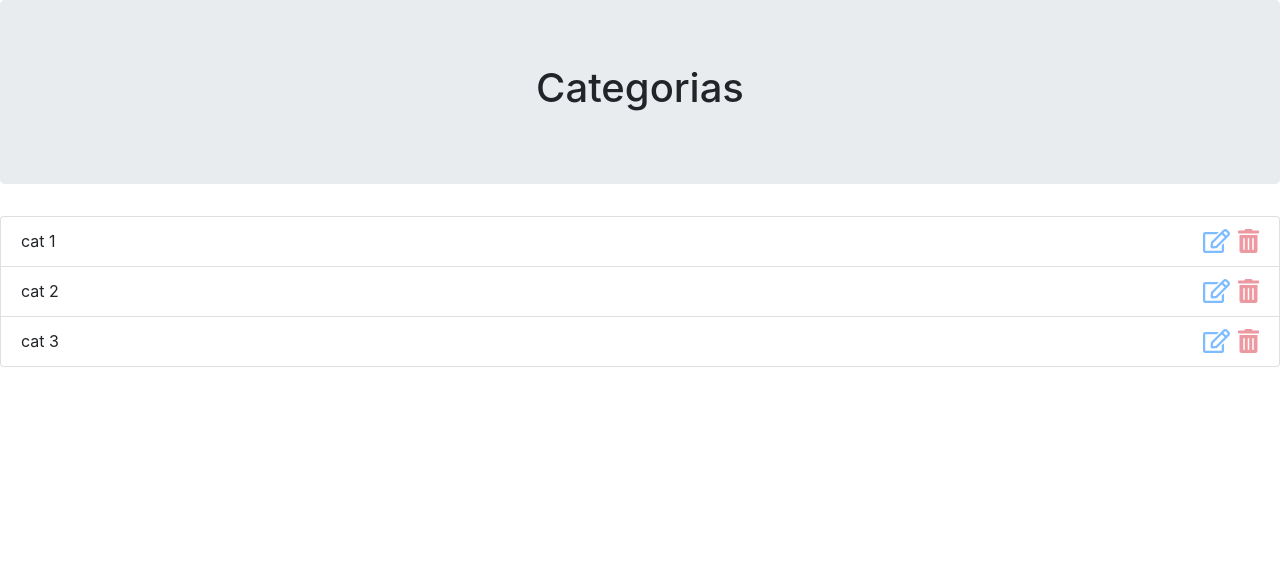
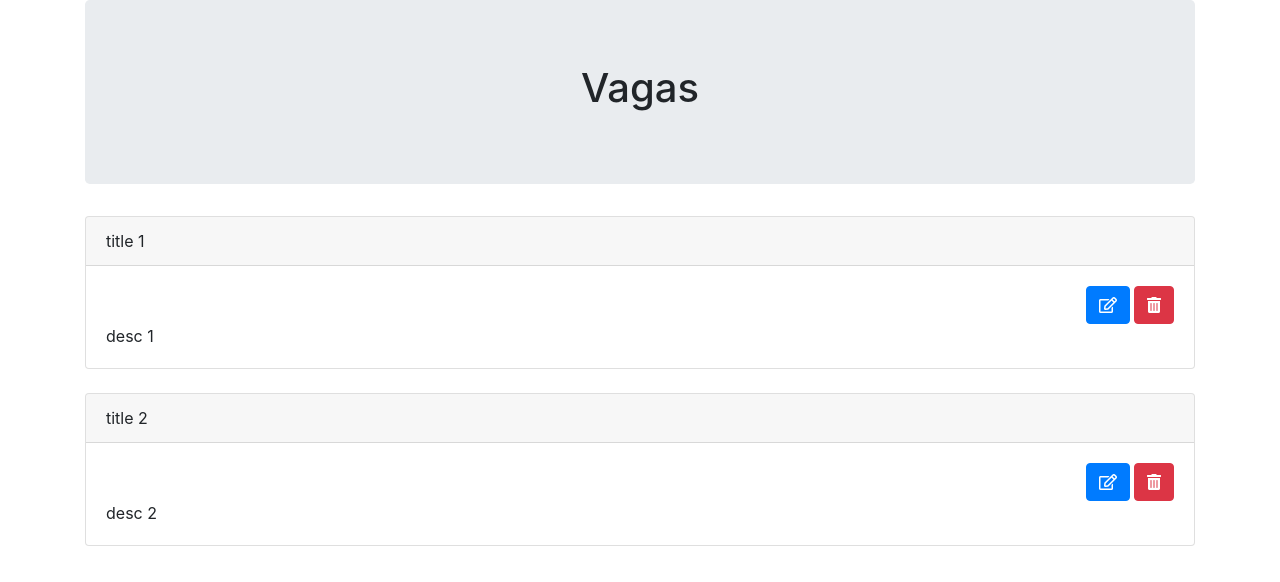
Before and after one commit to geprojetos/react-jobs, a React (Create React App) app: page / in a window 1280 px wide. Shown: the top 582 px of the page. Built offline with nearby package versions, Linux system fonts and the light colour scheme.

Commit message:
Criando componente de vagas

```diff
--- /dev/null
+++ b/src/home/components/jobs/Jobs.js
@@ -0,0 +1,34 @@
+import React, { Component } from 'react';
+
+class Jobs extends Component {
+
+    render() {
+        const { title, desc } = this.props.jobs;
+        const { bg, color } = this.props;
+
+        return (
+            <div className="card mt-4">
+                <header className={`card-header ${ bg } ${ color }`}>
+                    { title }
+                </header>
+
+                <div className="card-body">
+                    <div className="text-right">
+                        <button type="button" className="btn btn-primary mr-1">
+                            <i className="far fa-edit text-white"></i>
+                        </button>
+
+                        <button type="button" className="btn btn-danger">
+                            <i className="fas fa-trash-alt text-white"></i>
+                        </button>
+                    </div>
+
+                    <p className="card-text">{ desc }</p>
+                </div>
+
+            </div>
+        );
+    }
+}
+
+export default Jobs;
--- /dev/null
+++ b/src/home/components/jobs/JobsList.js
@@ -0,0 +1,26 @@
+import React, { Component } from 'react';
+
+import Jobs from './Jobs';
+
+class JobsList extends Component {
+
+    render() {
+        const jobs = [
+            {
+                "title": "title 1",
+                "desc": "desc 1"
+            },
+            {
+                "title": "title 2",
+                "desc": "desc 2"
+            }
+        ]
+
+        return(
+            jobs.map((job, indice) => <Jobs key={ indice } jobs={ job } />)
+        )
+
+    }
+}
+
+export default JobsList;
--- a/src/home/pages/home-page/HomePage.js
+++ b/src/home/pages/home-page/HomePage.js
@@ -1,15 +1,15 @@
 import React, { Component } from 'react';
 
-import ListGroup from '../../components/list/ListGroup';
 import Jumbotron from '../../../shared/components/jumbotron/Jumbotron';
+import JobsList from '../../components/jobs/JobsList';
 
 class HomePage extends Component {
 
     render() {
         return (
-            <section>
-                <Jumbotron title="Categorias" />
-                <ListGroup />
+            <section className="container">
+                <Jumbotron title="Vagas" />
+                <JobsList />
             </section>
         );
     }
```
